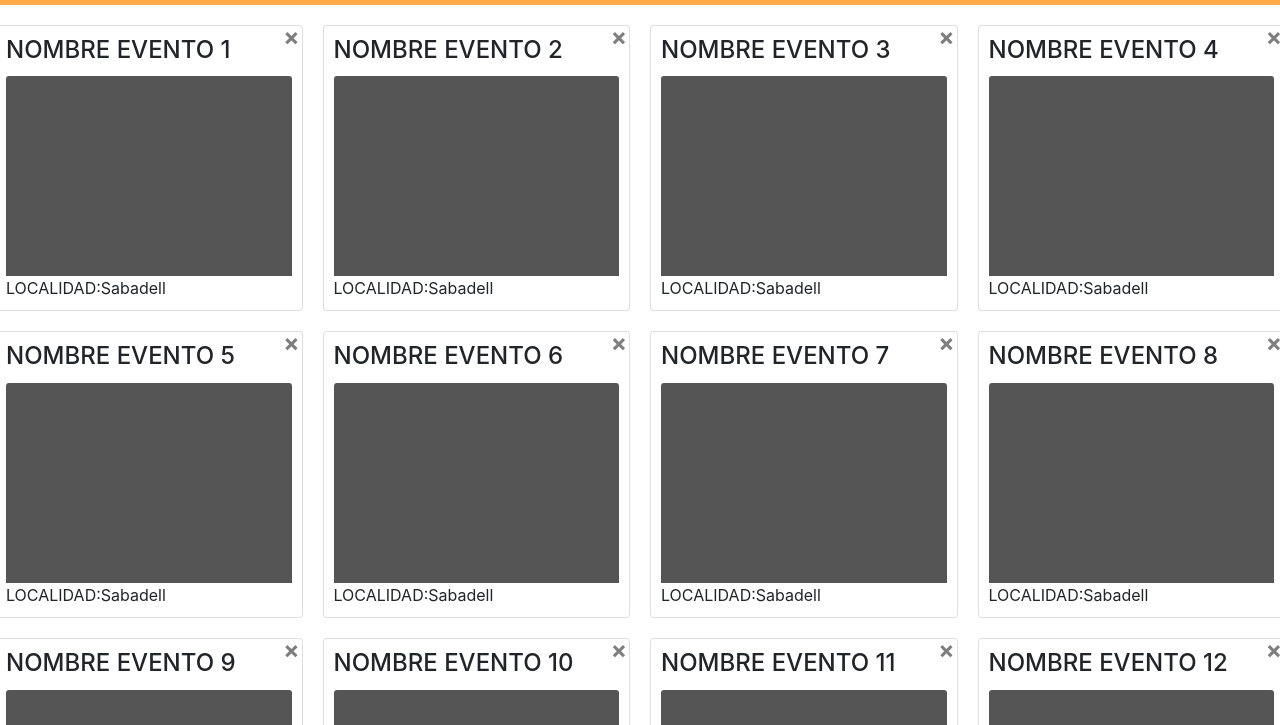
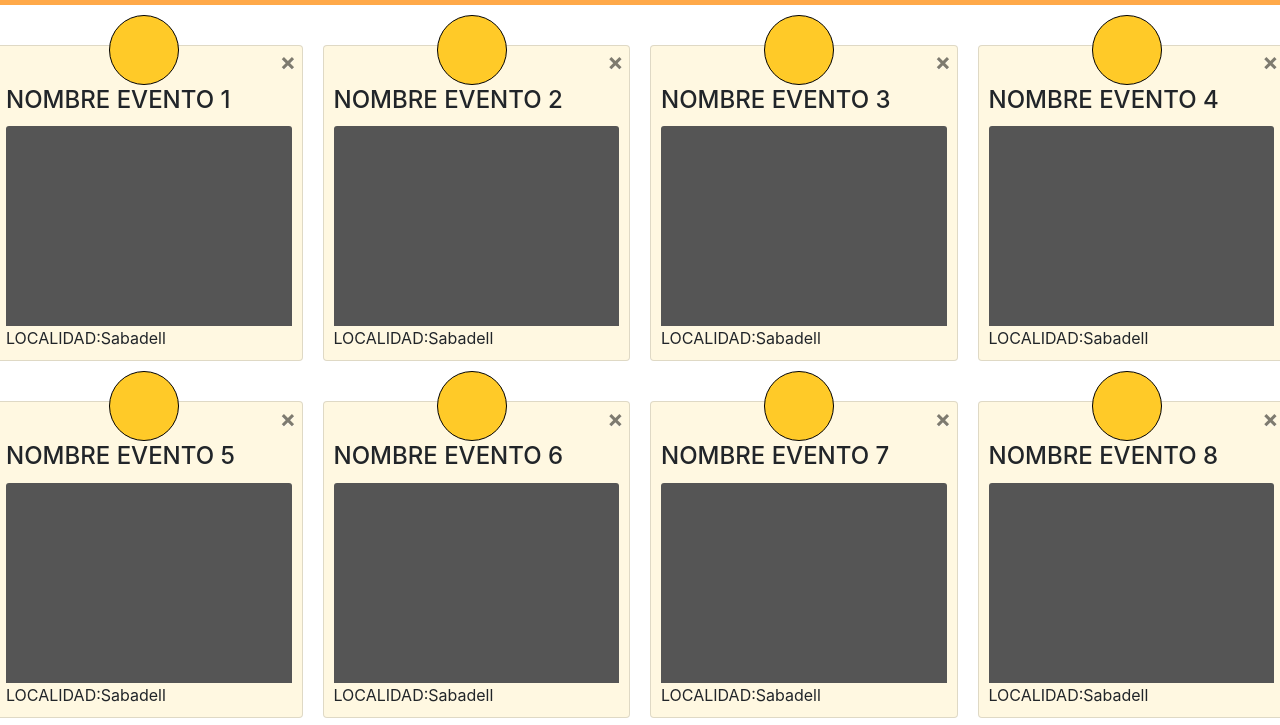
Before and after one commit to DamEsdiProyecto/moveon, a plain HTML site: page tablon.html in a window 1280 px wide. Shown: the part 53-778 px from the top of the page. Drawn offline with nearby package versions, Linux system fonts and the light colour scheme.

Commit message:
cambios en el evento

```diff
--- a/css/tablon.css
+++ b/css/tablon.css
@@ -10,14 +10,34 @@ li.col-md-3{
 }
 .card {
   padding: 10px;
+  margin-top:20px;
+  background-color: #FFF8E1;
+}
+.circle {
+	border-radius: 50%;
+	width: 70px;
+	height: 70px;
+  z-index:50;
+  display:inline;
+  position: absolute;
+  top:0%;
+  left:38%;
+  right:20px;
+  border:1px solid black;
+  color:black;
+  bottom:30px;
+	/* width and height can be anything, as long as they're equal */
+}
+h4{
+  margin-top: 30px;
 }
 
 .close{
   z-index:50;
   display:inline;
   position: absolute;
-      top: 10px;
-      right: 13px;
+      top: 10%;
+      right: 5%;
 }
 .card-img-top{
 
--- a/js/cargarElementos.js
+++ b/js/cargarElementos.js
@@ -6,6 +6,7 @@
         var tituloEvento="NOMBRE EVENTO";
         var localidad="Sabadell";
         intro+=` <li class="col-md-3">
+                <div class="circle" style="background-color:#FFCA28"></div>
                 <button type="button"  class="close" aria-label="Close">
                 <span aria-hidden="true">&times;</span>
                 </button>
```
Also changed, not shown: img/iconoCD.jpg (added).
